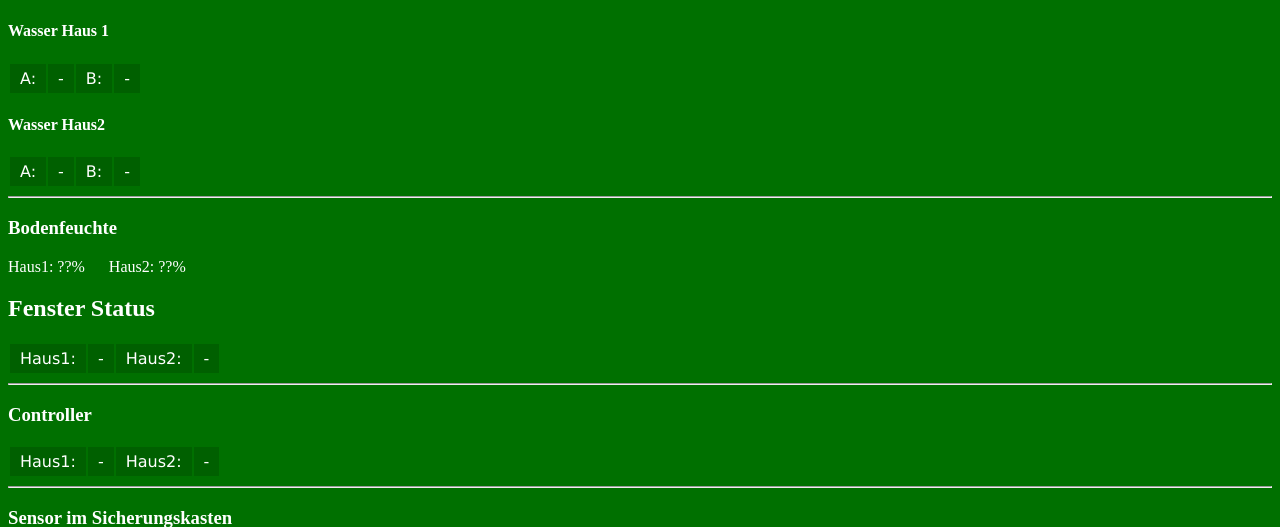
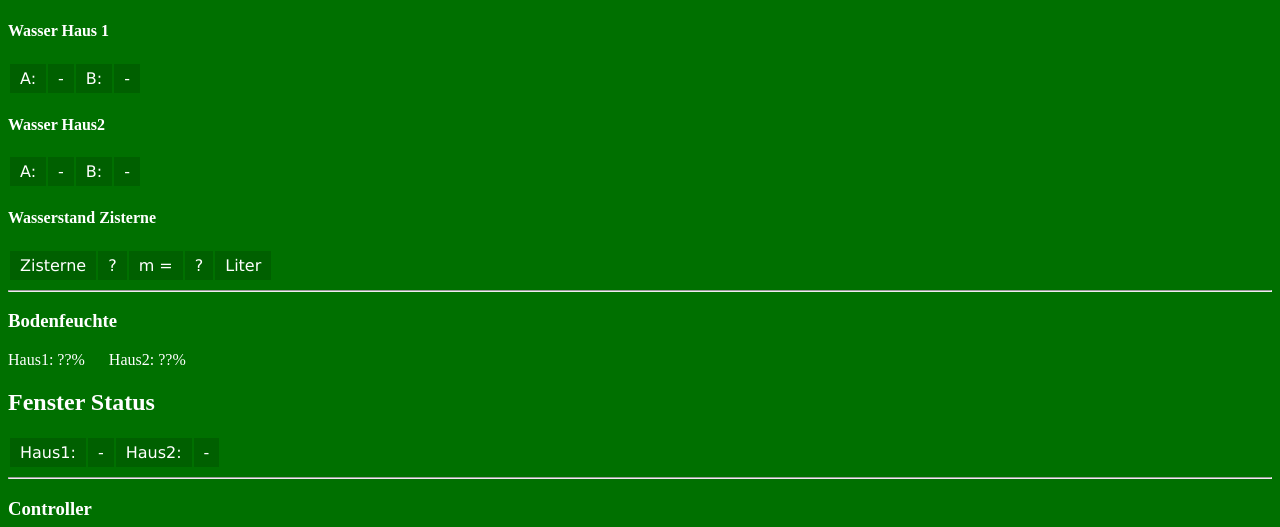
Before and after one commit to rundekugel/gwxhaus, a PHP site: page /gwxhaus.php in a window 1280 px wide. Shown: the part 381-908 px from the top of the page. Run offline with PHP 8.4, Linux system fonts and the light colour scheme.

Commit message:
zisterne prepared

```diff
--- a/Software/www-server/gwxhaus.php
+++ b/Software/www-server/gwxhaus.php
@@ -295,6 +295,8 @@ if(isset($_SESSION["user"])) {
 <button onclick="wasseran(2,15)" ><s>Wasser an 15min</button>&nbsp;
 <button onclick="wasseran(2,120)">Wasser an 2h</s></button>
 ';}?>
+<h4>Wasserstand Zisterne</h4>
+<table><tr><td>Zisterne</td><td id="zistm">?</td><td>m =</td><td id="zistl">?</td><td>Liter</td></tr></table>
 <hr>
 
 <h3>Bodenfeuchte</h3>
```
